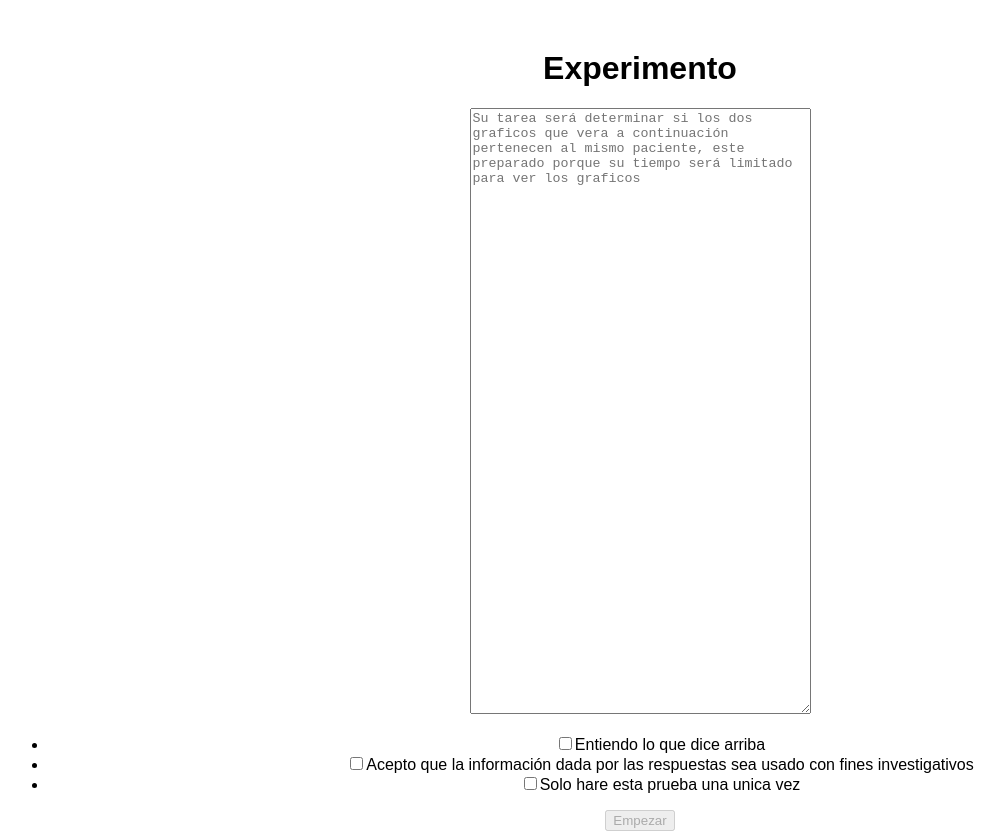
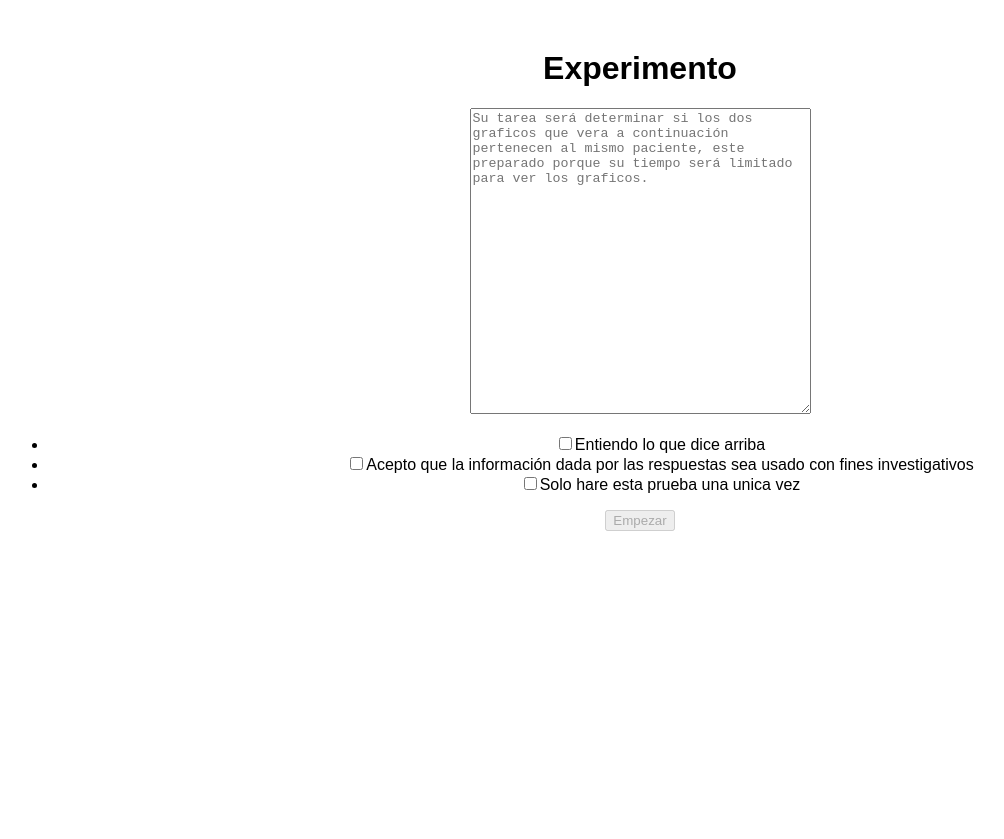
Before and after one commit to JuanChurioRivera/grafosUmng, a React (Create React App) app: page / in a window 1280 px wide. Shown: the whole page, without its empty margins (0-1004 px from the left). After the commit the page ends 800 px from the top, so only its background shows below. Built offline with nearby package versions, Linux system fonts and the light colour scheme.

Commit message:
set comb

```diff
--- a/src/CombinacionContext.js
+++ b/src/CombinacionContext.js
@@ -19,7 +19,7 @@ export const CombinacionProvider = ({ children }) => {
   const generarNuevaCombinacion = () => {
     let nuevaCombinacion;
     let combinacionesPosibles = [];
-
+    var setCombinacion = 0;
     // Genera todas las combinaciones posibles
     palabras5.forEach((palabra1) => {
       palabras5.forEach((palabra2) => {
@@ -38,16 +38,16 @@ export const CombinacionProvider = ({ children }) => {
     );
 
     if (combinacionesPosibles.length === 0) {
-      alert("Todas las combinaciones posibles han sido generadas.");
+      setCombinacion+=1;
+      combinacionesPosibles.length = 0;
       return;
     }
 
+    if(setCombinacion >= 10  && combinacionesPosibles.length === 0){
+
     // Elige una combinación al azar de las posibles
-    nuevaCombinacion = combinacionesPosibles[Math.floor(Math.random() * combinacionesPosibles.length)];
-
-    // Actualiza el estado con la nueva combinación y agrega al historial
-    setCombinacion(nuevaCombinacion);
-    setHistorialCombinaciones((prev) => [...prev, nuevaCombinacion]);
+    alert("YA TERMINO PORFAVOR NO HAGA NADA MÁS")
+    }
   };
 
   useEffect(() => {
--- a/src/Home.js
+++ b/src/Home.js
@@ -38,9 +38,9 @@ const Home = () => {
                 <textarea
 
                     id="texto"
-                    placeholder="Su tarea será determinar si los dos graficos que vera a continuación pertenecen al mismo paciente, este preparado porque su tiempo será limitado para ver los graficos"
+                    placeholder="Su tarea será determinar si los dos graficos que vera a continuación pertenecen al mismo paciente, este preparado porque su tiempo será limitado para ver los graficos."
                     cols = "40"
-                    rows= "40"
+                    rows= "20"
 
                 />
                 <ul>
```
